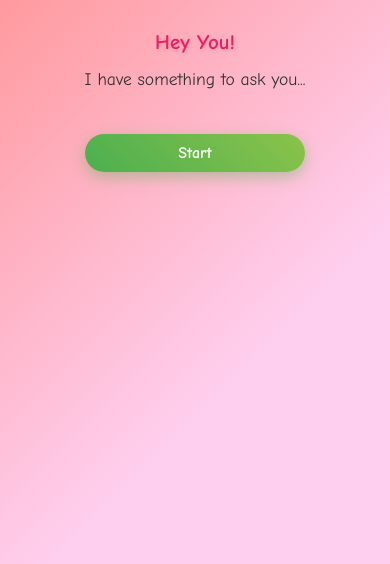
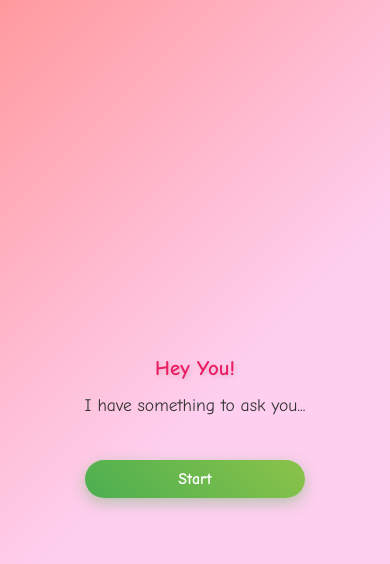
Before and after one commit to Derrickkn/project-notes, a plain HTML site: page index.html in a window 390 px wide. Drawn offline with Linux system fonts and the light colour scheme.

Commit message:
Update page title and fix mobile centering
- Changed title to inconspicuous "Q4 Budget Report"
- Fixed vertical centering on mobile devices

Co-Authored-By: Claude Opus 4.5 <noreply@anthropic.com>

```diff
--- a/index.html
+++ b/index.html
@@ -3,7 +3,7 @@
 <head>
     <meta charset="UTF-8">
     <meta name="viewport" content="width=device-width, initial-scale=1.0">
-    <title>Will You Be My Valentine?</title>
+    <title>Q4 Budget Report</title>
     <style>
         * {
             margin: 0;
@@ -296,7 +296,7 @@
             body {
                 overflow-y: auto;
                 padding: 10px;
-                align-items: flex-start;
+                align-items: center;
             }
 
             .container {
```
